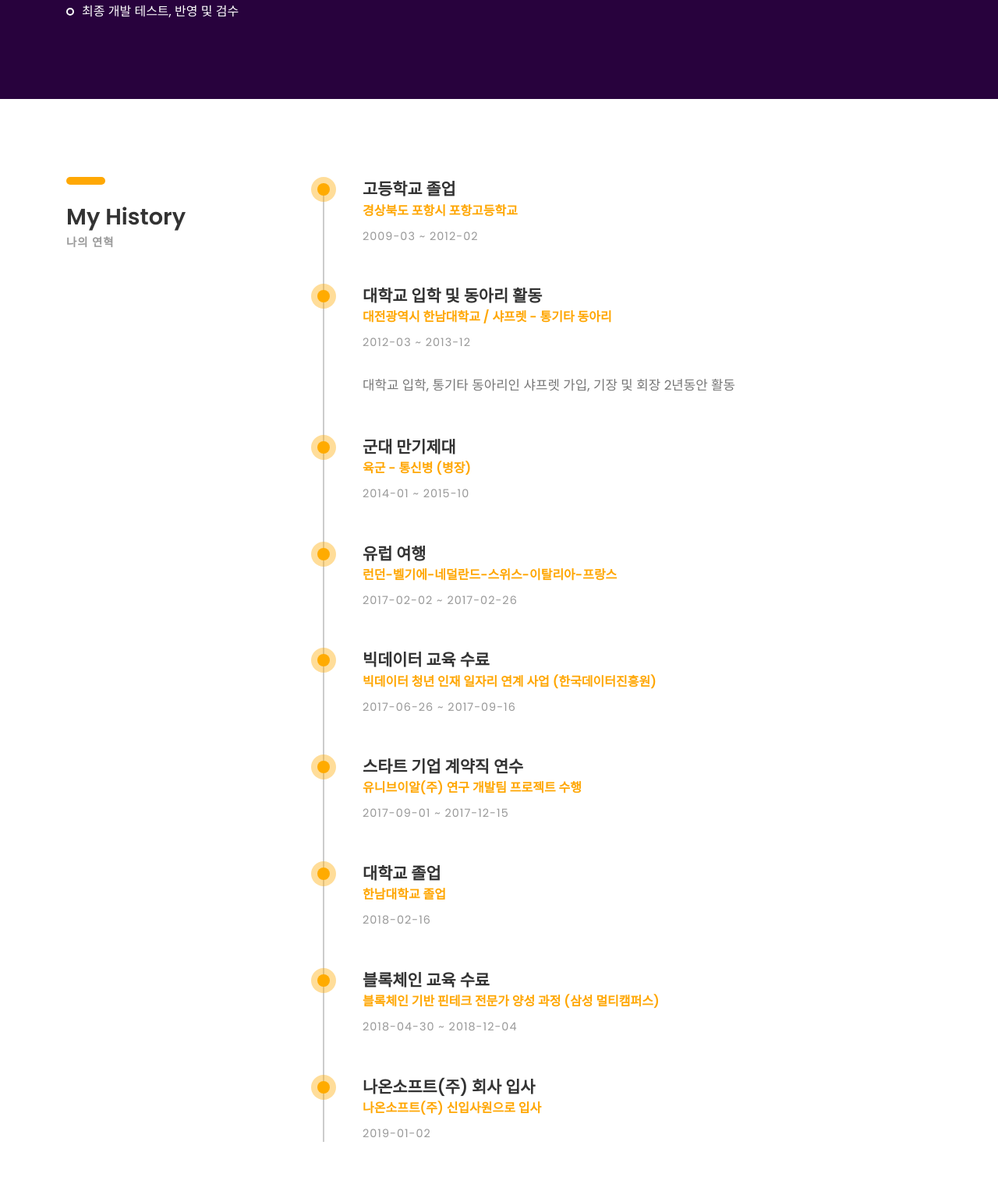
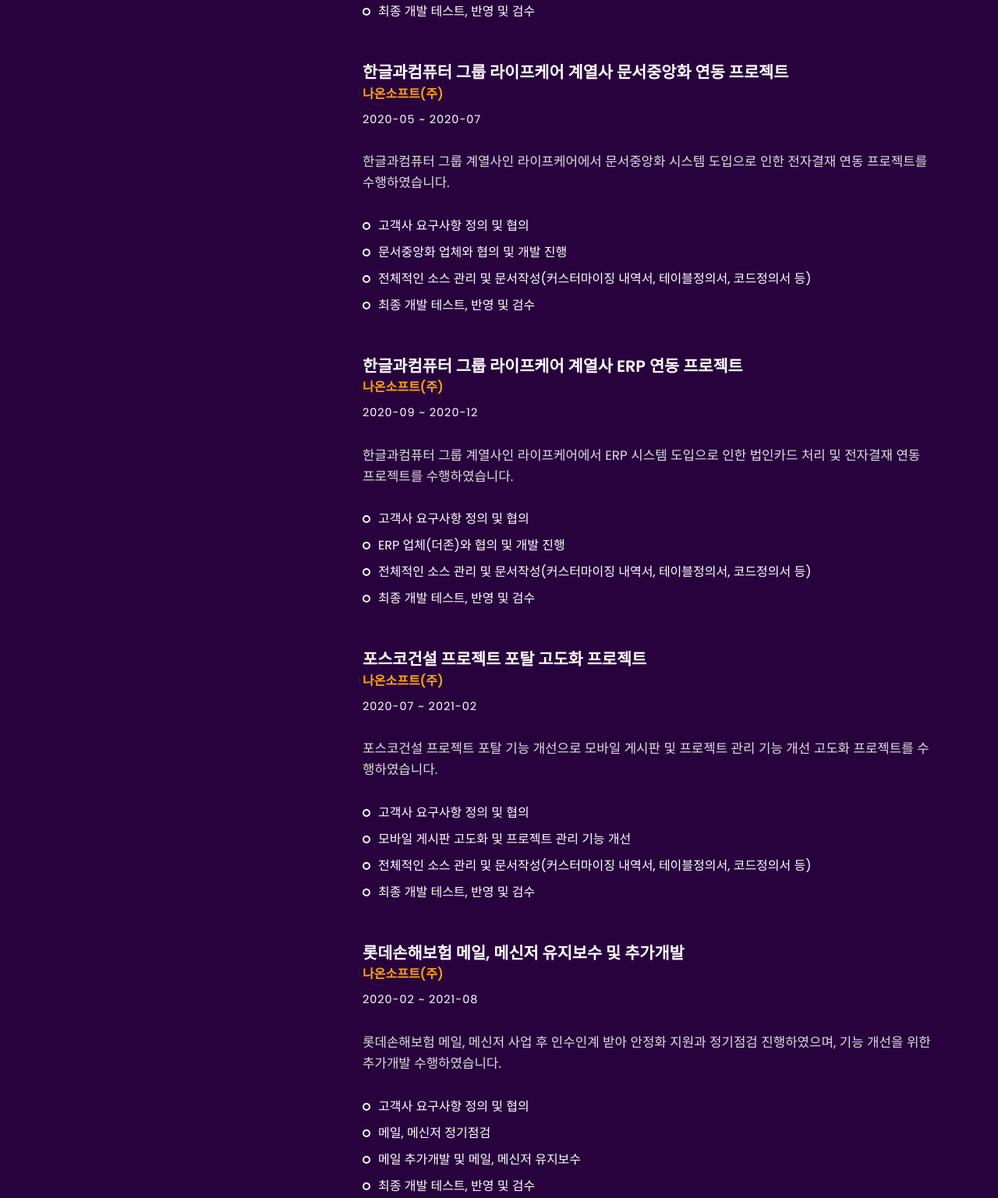
Before and after one commit to dahoony/dahoony.github.io, a plain HTML site: page index.html in a window 1280 px wide. Shown: the part 4893-6430 px from the top of the page at 78% size. Drawn offline with Linux system fonts and the light colour scheme; files whose address does not match are found by name.

Commit message:
내용 수정

```diff
--- a/index.html
+++ b/index.html
@@ -294,10 +294,6 @@
 						</ul>
 					</div><!-- experience -->
 
-				</div><!-- col-sm-8 -->
-
-				<div class="col-sm-8">
-
 					<div class="experience margin-b-50">
 						<h4><b>창신대학교 그룹웨어 고도화 프로젝트</b></h4>
 						<h5 class="font-yellow"><b>나온소프트(주)</b></h5>
@@ -307,6 +303,58 @@
 							<li>고객사 요구사항 정의 및 협의</li>
 							<li>ERP 업체와 협의 및 개발 진행</li>
 							<li>전체적인 소스 관리 및 문서작성(커스터마이징 내역서, 테이블정의서, 코드정의서 등)</li>
+							<li>최종 개발 테스트, 반영 및 검수 </li>
+						</ul>
+					</div><!-- experience -->
+
+					<div class="experience margin-b-50">
+						<h4><b>한글과컴퓨터 그룹 라이프케어 계열사 문서중앙화 연동 프로젝트</b></h4>
+						<h5 class="font-yellow"><b>나온소프트(주)</b></h5>
+						<h6 class="margin-t-10">2020-05 ~ 2020-07</h6>
+						<p class="font-semi-white margin-tb-30">한글과컴퓨터 그룹 계열사인 라이프케어에서 문서중앙화 시스템 도입으로 인한 전자결재 연동 프로젝트를 수행하였습니다.</p>
+						<ul class="list margin-b-30">
+							<li>고객사 요구사항 정의 및 협의</li>
+							<li>문서중앙화 업체와 협의 및 개발 진행</li>
+							<li>전체적인 소스 관리 및 문서작성(커스터마이징 내역서, 테이블정의서, 코드정의서 등)</li>
+							<li>최종 개발 테스트, 반영 및 검수 </li>
+						</ul>
+					</div><!-- experience -->
+
+					<div class="experience margin-b-50">
+						<h4><b>한글과컴퓨터 그룹 라이프케어 계열사 ERP 연동 프로젝트</b></h4>
+						<h5 class="font-yellow"><b>나온소프트(주)</b></h5>
+						<h6 class="margin-t-10">2020-09 ~ 2020-12</h6>
+						<p class="font-semi-white margin-tb-30">한글과컴퓨터 그룹 계열사인 라이프케어에서 ERP 시스템 도입으로 인한 법인카드 처리 및 전자결재 연동 프로젝트를 수행하였습니다.</p>
+						<ul class="list margin-b-30">
+							<li>고객사 요구사항 정의 및 협의</li>
+							<li>ERP 업체(더존)와 협의 및 개발 진행</li>
+							<li>전체적인 소스 관리 및 문서작성(커스터마이징 내역서, 테이블정의서, 코드정의서 등)</li>
+							<li>최종 개발 테스트, 반영 및 검수 </li>
+						</ul>
+					</div><!-- experience -->
+
+					<div class="experience margin-b-50">
+						<h4><b>포스코건설 프로젝트 포탈 고도화 프로젝트</b></h4>
+						<h5 class="font-yellow"><b>나온소프트(주)</b></h5>
+						<h6 class="margin-t-10">2020-07 ~ 2021-02</h6>
+						<p class="font-semi-white margin-tb-30">포스코건설 프로젝트 포탈 기능 개선으로 모바일 게시판 및 프로젝트 관리 기능 개선 고도화 프로젝트를 수행하였습니다.</p>
+						<ul class="list margin-b-30">
+							<li>고객사 요구사항 정의 및 협의</li>
+							<li>모바일 게시판 고도화 및 프로젝트 관리 기능 개선</li>
+							<li>전체적인 소스 관리 및 문서작성(커스터마이징 내역서, 테이블정의서, 코드정의서 등)</li>
+							<li>최종 개발 테스트, 반영 및 검수 </li>
+						</ul>
+					</div><!-- experience -->
+
+					<div class="experience margin-b-50">
+						<h4><b>롯데손해보험 메일, 메신저 유지보수 및 추가개발</b></h4>
+						<h5 class="font-yellow"><b>나온소프트(주)</b></h5>
+						<h6 class="margin-t-10">2020-02 ~ 2021-08</h6>
+						<p class="font-semi-white margin-tb-30">롯데손해보험 메일, 메신저 사업 후 인수인계 받아 안정화 지원과 정기점검 진행하였으며, 기능 개선을 위한 추가개발 수행하였습니다.</p>
+						<ul class="list margin-b-30">
+							<li>고객사 요구사항 정의 및 협의</li>
+							<li>메일, 메신저 정기점검</li>
+							<li>메일 추가개발 및 메일, 메신저 유지보수</li>
 							<li>최종 개발 테스트, 반영 및 검수 </li>
 						</ul>
 					</div><!-- experience -->
```
